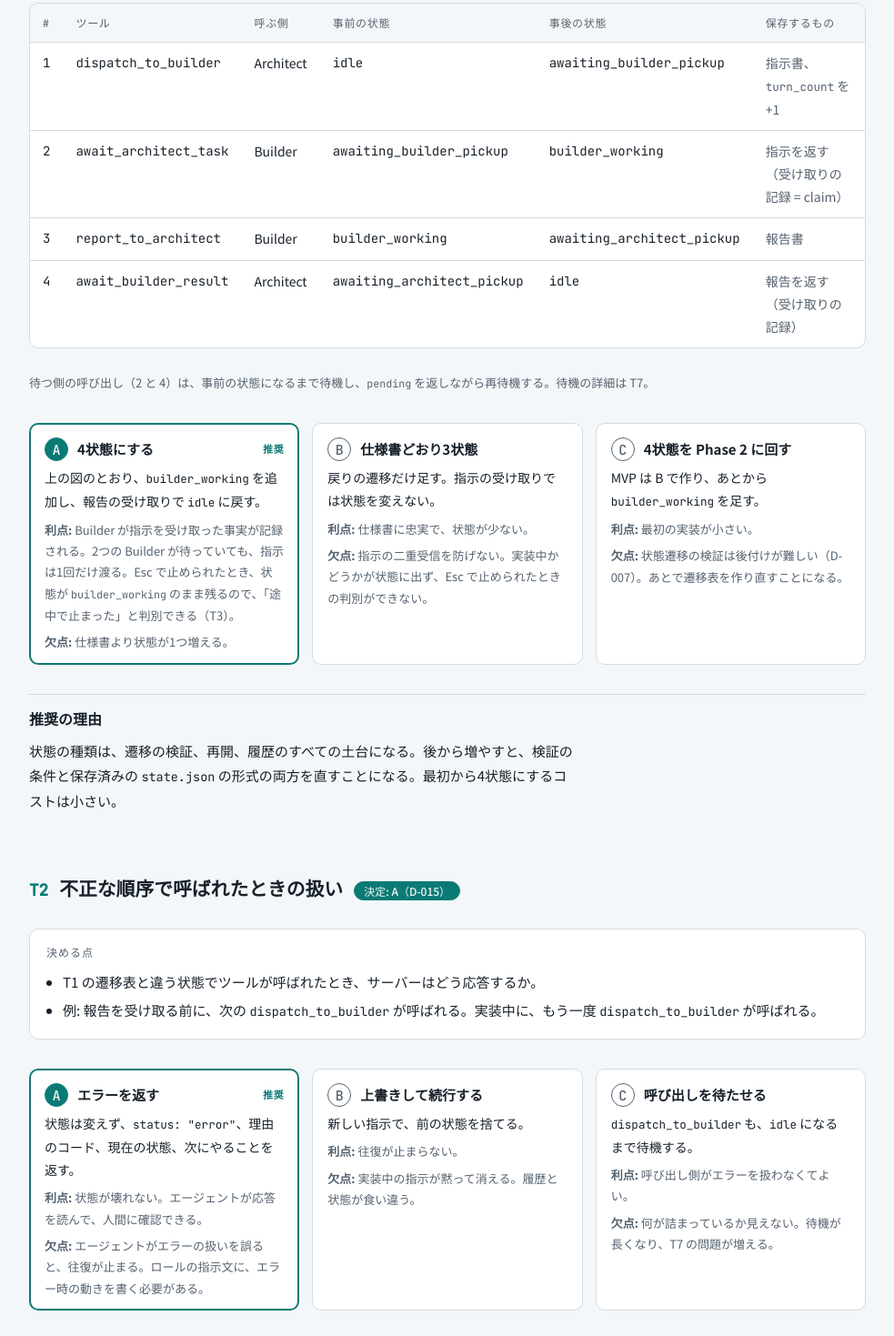
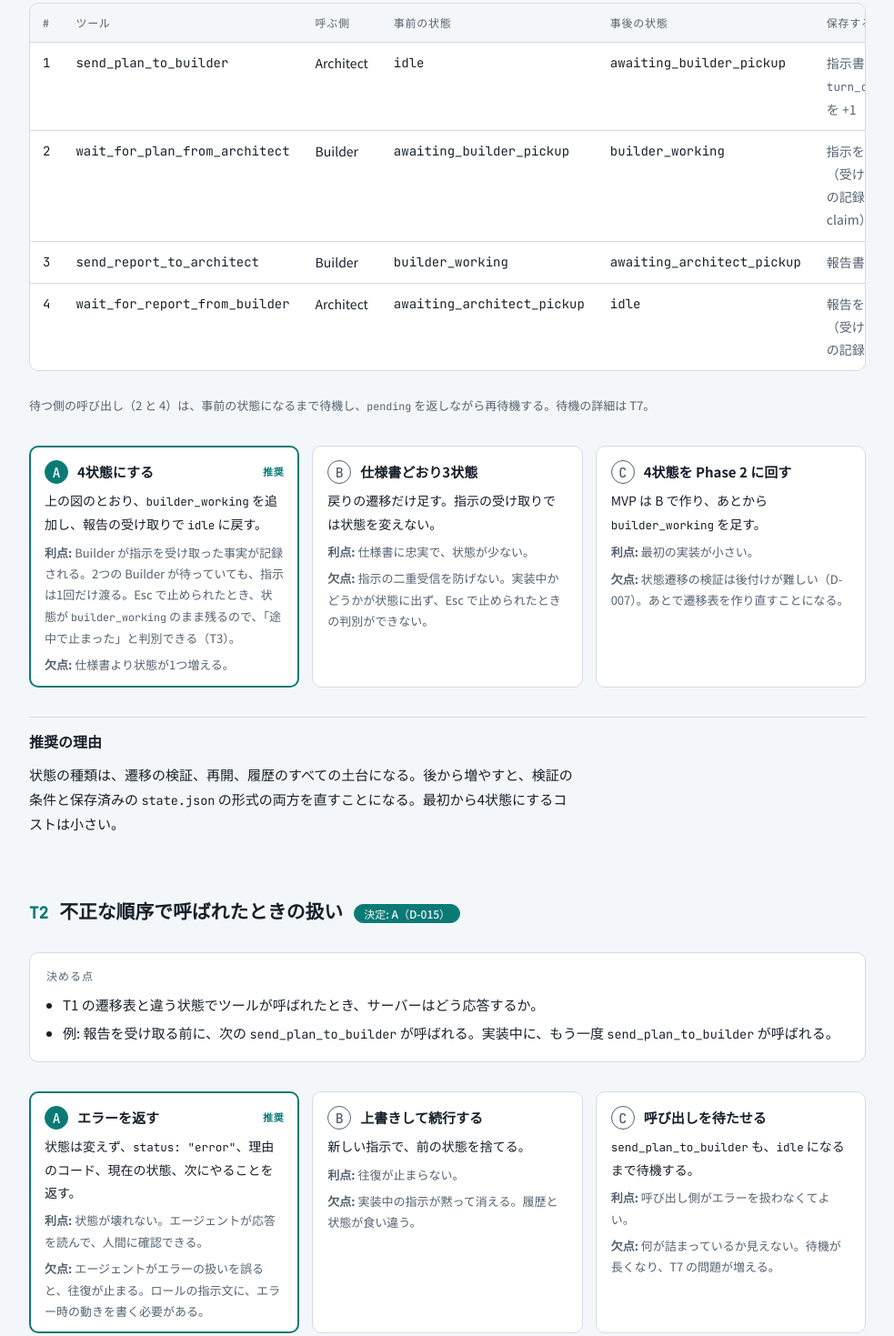
Before and after one commit to okkunaki/cc-session-bridge, a website: page docs/state-design.html in a window 1280 px wide. Shown: the part 1788-3257 px from the top of the page at 91% size, without its empty margins (148-1131 px from the left). Drawn offline with Linux system fonts and the light colour scheme.

Commit message:
docs: rename tools to send/wait_for with direction (D-016)
Use send_plan_to_builder, wait_for_plan_from_architect, send_report_to_architect and wait_for_report_from_builder instead of the spec's dispatch/await names, and update the state design draft.

Co-Authored-By: Claude Sonnet 5.5 <noreply@anthropic.com>

```diff
--- a/docs/state-design.html
+++ b/docs/state-design.html
@@ -222,10 +222,10 @@
       <table>
         <thead><tr><th>#</th><th>ツール</th><th>呼ぶ側</th><th>事前の状態</th><th>事後の状態</th><th>保存するもの</th></tr></thead>
         <tbody>
-          <tr><td class="k">1</td><td class="k">dispatch_to_builder</td><td>Architect</td><td class="k">idle</td><td class="k">awaiting_builder_pickup</td><td class="muted">指示書、<span class="mono">turn_count</span> を +1</td></tr>
-          <tr><td class="k">2</td><td class="k">await_architect_task</td><td>Builder</td><td class="k">awaiting_builder_pickup</td><td class="k">builder_working</td><td class="muted">指示を返す（受け取りの記録 = claim）</td></tr>
-          <tr><td class="k">3</td><td class="k">report_to_architect</td><td>Builder</td><td class="k">builder_working</td><td class="k">awaiting_architect_pickup</td><td class="muted">報告書</td></tr>
-          <tr><td class="k">4</td><td class="k">await_builder_result</td><td>Architect</td><td class="k">awaiting_architect_pickup</td><td class="k">idle</td><td class="muted">報告を返す（受け取りの記録）</td></tr>
+          <tr><td class="k">1</td><td class="k">send_plan_to_builder</td><td>Architect</td><td class="k">idle</td><td class="k">awaiting_builder_pickup</td><td class="muted">指示書、<span class="mono">turn_count</span> を +1</td></tr>
+          <tr><td class="k">2</td><td class="k">wait_for_plan_from_architect</td><td>Builder</td><td class="k">awaiting_builder_pickup</td><td class="k">builder_working</td><td class="muted">指示を返す（受け取りの記録 = claim）</td></tr>
+          <tr><td class="k">3</td><td class="k">send_report_to_architect</td><td>Builder</td><td class="k">builder_working</td><td class="k">awaiting_architect_pickup</td><td class="muted">報告書</td></tr>
+          <tr><td class="k">4</td><td class="k">wait_for_report_from_builder</td><td>Architect</td><td class="k">awaiting_architect_pickup</td><td class="k">idle</td><td class="muted">報告を返す（受け取りの記録）</td></tr>
         </tbody>
       </table>
     </div>
@@ -266,7 +266,7 @@
       <h3>決める点</h3>
       <ul>
         <li>T1 の遷移表と違う状態でツールが呼ばれたとき、サーバーはどう応答するか。</li>
-        <li>例: 報告を受け取る前に、次の <span class="mono">dispatch_to_builder</span> が呼ばれる。実装中に、もう一度 <span class="mono">dispatch_to_builder</span> が呼ばれる。</li>
+        <li>例: 報告を受け取る前に、次の <span class="mono">send_plan_to_builder</span> が呼ばれる。実装中に、もう一度 <span class="mono">send_plan_to_builder</span> が呼ばれる。</li>
       </ul>
     </div>
 
@@ -285,7 +285,7 @@
       </div>
       <div class="opt">
         <div class="head"><span class="letter">C</span><span class="title">呼び出しを待たせる</span></div>
-        <p><span class="mono">dispatch_to_builder</span> も、<span class="mono">idle</span> になるまで待機する。</p>
+        <p><span class="mono">send_plan_to_builder</span> も、<span class="mono">idle</span> になるまで待機する。</p>
         <p class="pro">呼び出し側がエラーを扱わなくてよい。</p>
         <p class="con">何が詰まっているか見えない。待機が長くなり、T7 の問題が増える。</p>
       </div>
@@ -297,7 +297,7 @@
   "code": "invalid_state",
   "current_state": "builder_working",
   "message": "Builder が実装中のため、新しい指示は送れません。",
-  "hint": "await_builder_result で報告を待つか、人間に確認してください。"
+  "hint": "wait_for_report_from_builder で報告を待つか、人間に確認してください。"
 }</pre>
 
     <div class="why">
@@ -318,12 +318,12 @@
       </ul>
     </div>
 
-    <p>このとき、状態は <span class="mono">builder_working</span> のまま残る。Architect は <span class="mono">await_builder_result</span> で待ち続ける。サーバーは、Builder が止まったことを知る手段がない。T1 の A なら、この状況を「<span class="mono">builder_working</span> のまま動いていない」として扱える。</p>
+    <p>このとき、状態は <span class="mono">builder_working</span> のまま残る。Architect は <span class="mono">wait_for_report_from_builder</span> で待ち続ける。サーバーは、Builder が止まったことを知る手段がない。T1 の A なら、この状況を「<span class="mono">builder_working</span> のまま動いていない」として扱える。</p>
 
     <div class="opts">
       <div class="opt rec">
         <div class="head"><span class="letter">A</span><span class="title">再開できるようにする</span><span class="badge">推奨</span></div>
-        <p>状態は <span class="mono">builder_working</span> のまま残す。人間が Builder に「続けて」と伝え、Builder が <span class="mono">await_architect_task</span> を呼ぶと、同じ指示が再度返る（<span class="mono">status: "resumed"</span>）。中止の操作は Phase 2 で作る。</p>
+        <p>状態は <span class="mono">builder_working</span> のまま残す。人間が Builder に「続けて」と伝え、Builder が <span class="mono">wait_for_plan_from_architect</span> を呼ぶと、同じ指示が再度返る（<span class="mono">status: "resumed"</span>）。中止の操作は Phase 2 で作る。</p>
         <p class="pro">MVP の実装が小さい。Esc のあとに、作業を続ける通常の流れが成立する。</p>
         <p class="con">作業をやめたいときは、<span class="mono">state.json</span> を手で編集する必要がある。</p>
       </div>
@@ -346,7 +346,7 @@
         <h3>Esc で止められる場所による違い</h3>
         <ul>
           <li><b>Builder が実装中</b>: 本論点。状態は <span class="mono">builder_working</span> のまま残る。</li>
-          <li><b>Architect が待機中</b>: 状態は影響を受けない。あとで Builder の報告が届き、Architect が <span class="mono">await_builder_result</span> を呼べば受け取れる。</li>
+          <li><b>Architect が待機中</b>: 状態は影響を受けない。あとで Builder の報告が届き、Architect が <span class="mono">wait_for_report_from_builder</span> を呼べば受け取れる。</li>
           <li><b>Builder が待機中</b>（<span class="mono">idle</span> のまま）: 待機が中断されるだけで、状態は変わらない。</li>
         </ul>
       </div>
@@ -436,13 +436,13 @@
       </ul>
     </div>
 
-    <p>仕様書は「連続自動往復回数が上限に達したら、人間の確認を要求する」としている。ただ、サーバーは、2回の <span class="mono">dispatch_to_builder</span> の間に人間が議論に加わったかを知る手段がない。そのため、「連続」と「自動」は、そのままでは判定できない。</p>
+    <p>仕様書は「連続自動往復回数が上限に達したら、人間の確認を要求する」としている。ただ、サーバーは、2回の <span class="mono">send_plan_to_builder</span> の間に人間が議論に加わったかを知る手段がない。そのため、「連続」と「自動」は、そのままでは判定できない。</p>
 
     <div class="two">
       <div class="ask">
         <h3>ターンの数え方（提案）</h3>
         <ul>
-          <li>1ターン = <span class="mono">dispatch_to_builder</span> が成功した1回。</li>
+          <li>1ターン = <span class="mono">send_plan_to_builder</span> が成功した1回。</li>
           <li>上限は <span class="mono">state.json</span> の <span class="mono">max_turns</span>。初期値は 10。</li>
           <li>人間が解除するまで、<span class="mono">turn_count</span> は増え続ける。</li>
         </ul>
@@ -465,7 +465,7 @@
       </div>
       <div class="opt rec">
         <div class="head"><span class="letter">B</span><span class="title">サーバーが拒否し、人間が解除する</span><span class="badge">推奨</span></div>
-        <p>上限に達すると、<span class="mono">dispatch_to_builder</span> が <span class="mono">turn_limit_reached</span> のエラーを返す。人間が <span class="mono">turn_count</span> をリセットするまで、次の指示は送れない。MVP では <span class="mono">state.json</span> を手で編集し、Phase 2 以降で CLI を用意する。</p>
+        <p>上限に達すると、<span class="mono">send_plan_to_builder</span> が <span class="mono">turn_limit_reached</span> のエラーを返す。人間が <span class="mono">turn_count</span> をリセットするまで、次の指示は送れない。MVP では <span class="mono">state.json</span> を手で編集し、Phase 2 以降で CLI を用意する。</p>
         <p class="pro">サーバーが強制するので、エージェントの指示忘れに左右されない。エージェントが自分で解除できない。</p>
         <p class="con">解除の手間がある。</p>
       </div>
@@ -514,8 +514,8 @@
       <div class="ask">
         <h3>MVP での中身の形式（提案）</h3>
         <ul>
-          <li><span class="mono">dispatch_to_builder</span> の引数（目的・背景・対象・制約・完了条件）を、固定の見出しで Markdown に整形して保存する。</li>
-          <li><span class="mono">report_to_architect</span> も同様（ステータス・変更ファイル・検証ログ・未解決の論点）。</li>
+          <li><span class="mono">send_plan_to_builder</span> の引数（目的・背景・対象・制約・完了条件）を、固定の見出しで Markdown に整形して保存する。</li>
+          <li><span class="mono">send_report_to_architect</span> も同様（ステータス・変更ファイル・検証ログ・未解決の論点）。</li>
           <li>圧縮率を上げる形式の最適化は、Phase 2 の課題。</li>
         </ul>
       </div>
@@ -608,7 +608,7 @@
       <h3>各項目の役割</h3>
       <ul>
         <li><span class="mono">revision</span>: 書き込みのたびに +1 する。書き込む前に、読んだときの値と一致するか確認し、他のプロセスが先に更新していたら失敗させる（競合の検出）。</li>
-        <li><span class="mono">turn_count</span> と <span class="mono">max_turns</span>: T5。<span class="mono">turn_count</span> が <span class="mono">max_turns</span> に達すると、<span class="mono">dispatch_to_builder</span> が拒否される。</li>
+        <li><span class="mono">turn_count</span> と <span class="mono">max_turns</span>: T5。<span class="mono">turn_count</span> が <span class="mono">max_turns</span> に達すると、<span class="mono">send_plan_to_builder</span> が拒否される。</li>
         <li><span class="mono">current</span>: 実行中のターンの情報。T3 の再開で、同じ指示を返すために使う。</li>
       </ul>
     </div>
```
Also changed, not shown: docs/decisions.md (+28 -0 lines).
